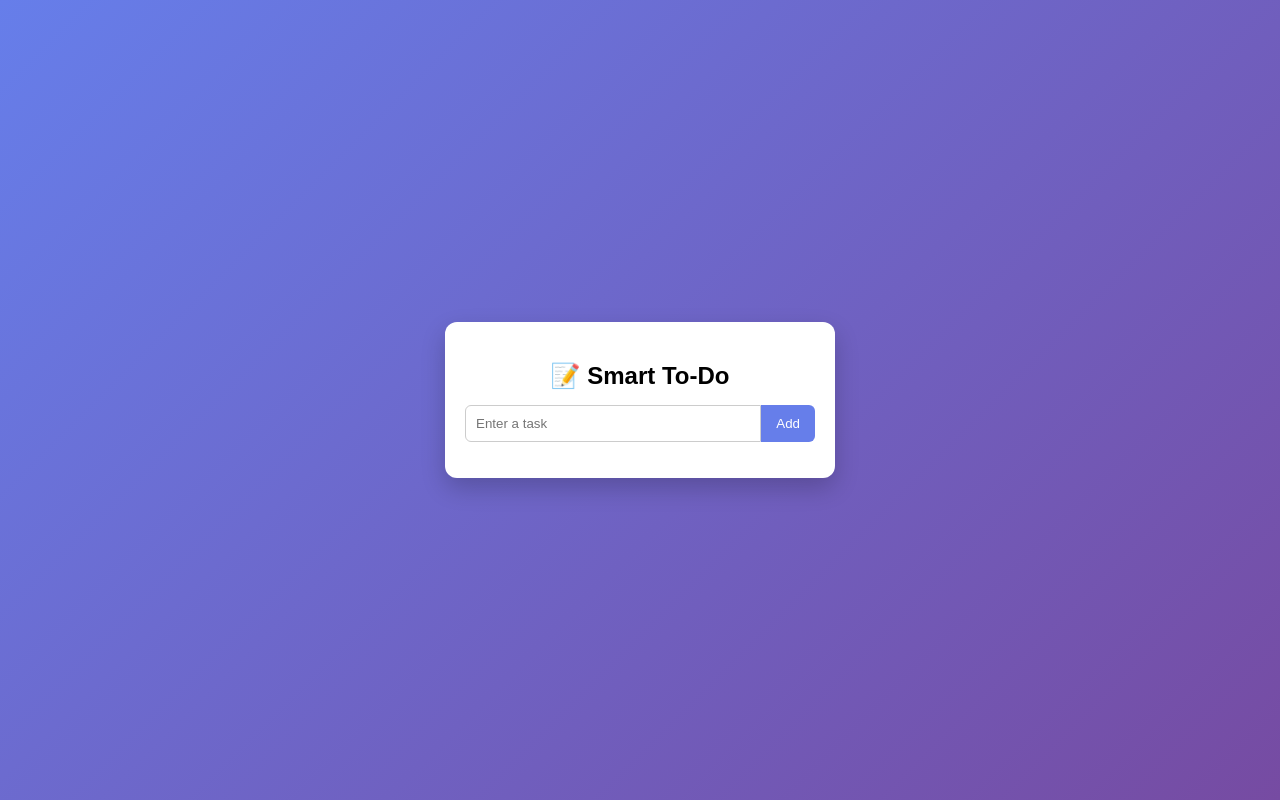
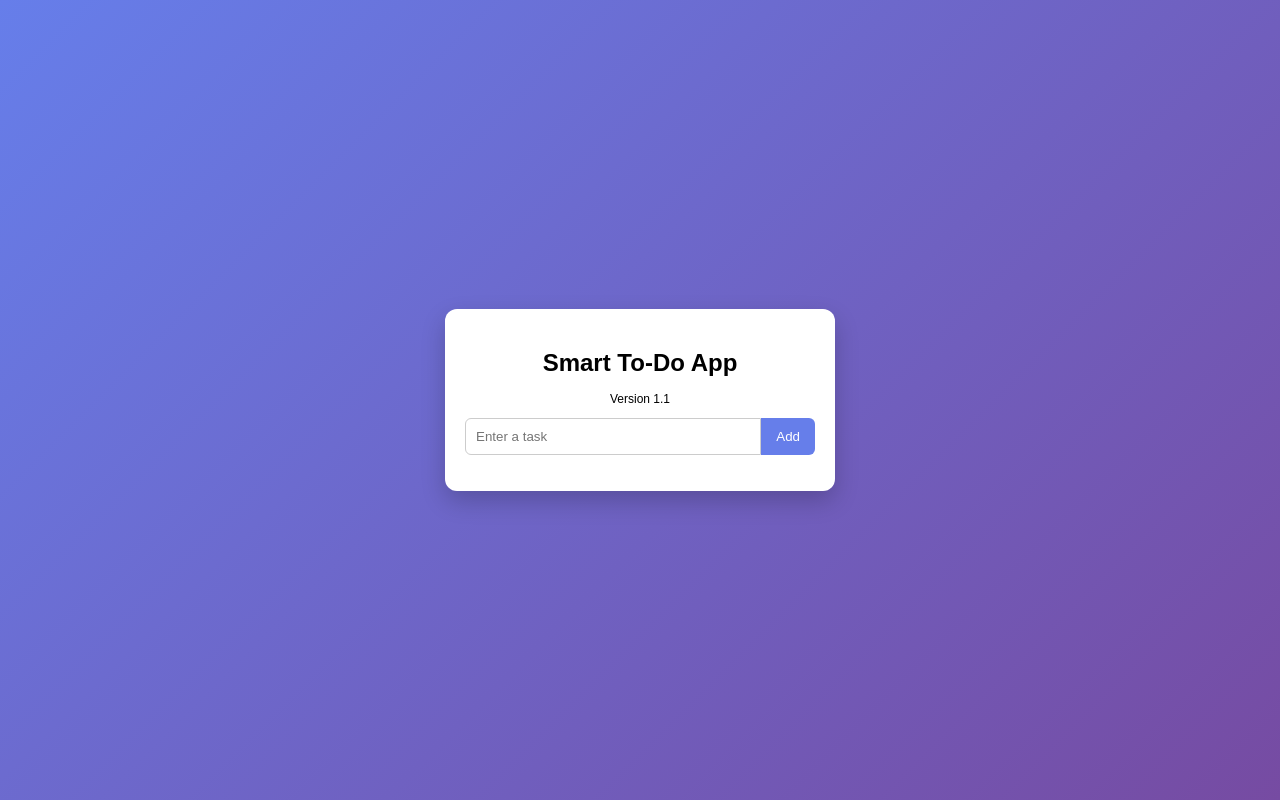
Before and after one commit to gautam-v3/smart-to-do-list-, a plain HTML site: page index.html in a window 1280 px wide. Drawn offline with Linux system fonts and the light colour scheme.

Commit message:
UI enhancement version 1

```diff
--- a/index.html
+++ b/index.html
@@ -91,7 +91,9 @@
 <body>
 
 <div class="app">
-    <h2>📝 Smart To-Do</h2>
+    <h2> Smart To-Do App</h2>
+<p style="text-align:center;font-size:12px;">Version 1.1</p>
+
 
     <div class="input-group">
         <input id="taskInput" placeholder="Enter a task">
```
